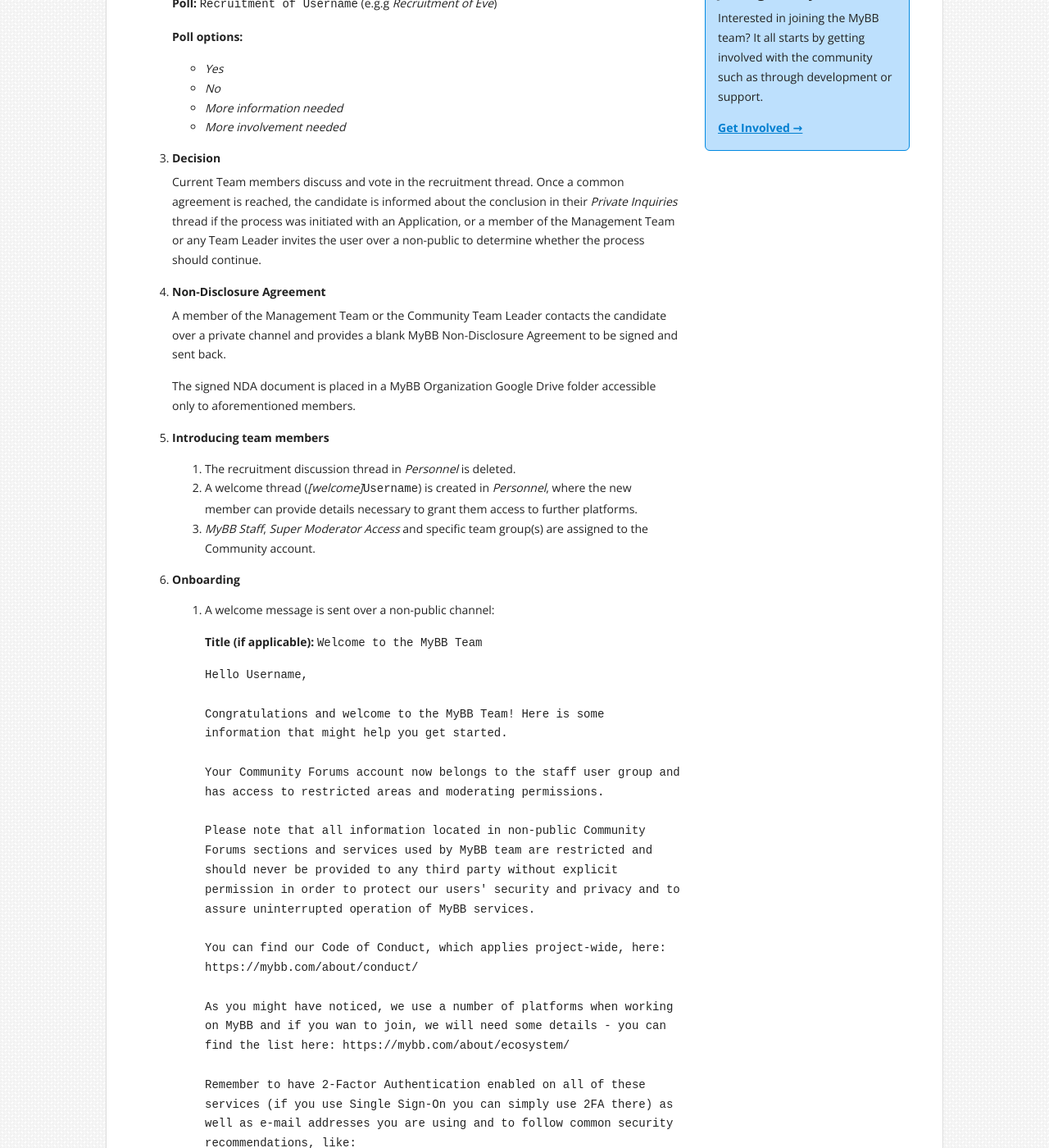
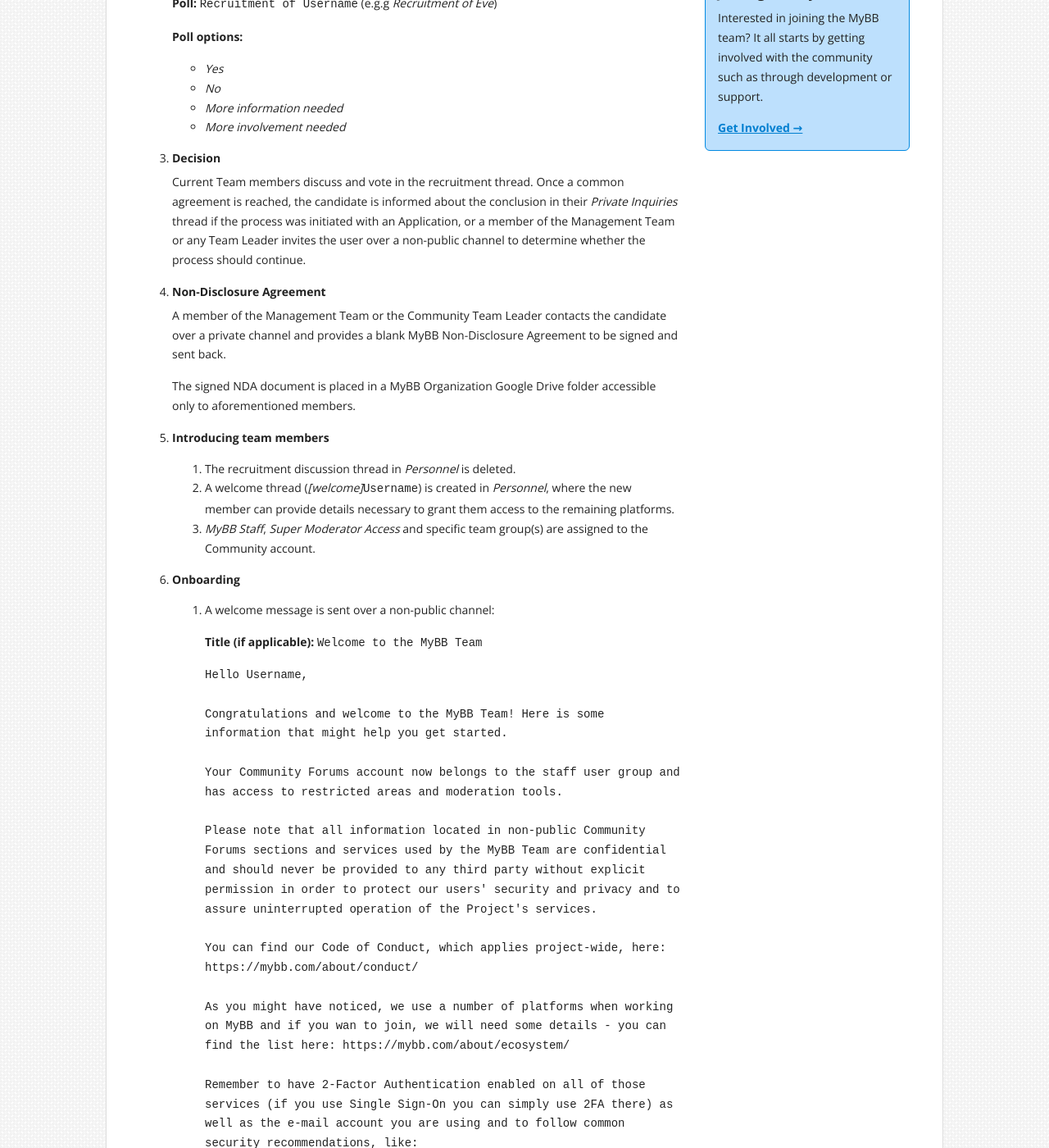
Before and after one commit to mybb/mybb.com, a Jekyll site: the page built from about/team/personnel-management.html, in a window 1280 px wide and 1400 px high, scrolled down 598 px. Shown: the whole window at 82% size. Built offline with Jekyll 4.4.1, drawn with Linux system fonts in a browser that asks for light colours; nearby versions of some CDN libraries; some of the changed text lies outside the part shown.

Commit message:
Personnel Management corrections

````diff
--- a/about/team/personnel-management.html
+++ b/about/team/personnel-management.html
@@ -25,7 +25,7 @@
 ## Adding members
 1. #### Initiation
    - ##### Application
-     A user submits their Team application in the _Private Inquiries_ section on Community Forums.
+     A user submits their Team application in the _Private Inquiries_ section on the Community Forums.
 
    - ##### Invitation
      The Team discusses the proposed invitation of a given Community member.
@@ -43,7 +43,7 @@
    - _More involvement needed_
 
 3. #### Decision
-   Current Team members discuss and vote in the recruitment thread. Once a common agreement is reached, the candidate is informed about the conclusion in their _Private Inquiries_ thread if the process was initiated with an Application, or a member of the Management Team or any Team Leader invites the user over a non-public to determine whether the process should continue.
+   Current Team members discuss and vote in the recruitment thread. Once a common agreement is reached, the candidate is informed about the conclusion in their _Private Inquiries_ thread if the process was initiated with an Application, or a member of the Management Team or any Team Leader invites the user over a non-public channel to determine whether the process should continue.
 
 3. #### Non-Disclosure Agreement
    A member of the Management Team or the Community Team Leader contacts the candidate over a private channel and provides a blank MyBB Non-Disclosure Agreement to be signed and sent back.
@@ -52,7 +52,7 @@
 
 4. #### Introducing team members
    1. The recruitment discussion thread in _Personnel_ is deleted.
-   2. A welcome thread (_[welcome]_`Username`) is created in _Personnel_, where the new member can provide details necessary to grant them access to further platforms.
+   2. A welcome thread (_[welcome]_`Username`) is created in _Personnel_, where the new member can provide details necessary to grant them access to the remaining platforms.
    3. _MyBB Staff_, _Super Moderator Access_ and specific team group(s) are assigned to the Community account.
 
 5. #### Onboarding
@@ -65,27 +65,27 @@
 
       Congratulations and welcome to the MyBB Team! Here is some information that might help you get started.
 
-      Your Community Forums account now belongs to the staff user group and has access to restricted areas and moderating permissions.
+      Your Community Forums account now belongs to the staff user group and has access to restricted areas and moderation tools.
 
-      Please note that all information located in non-public Community Forums sections and services used by MyBB team are restricted and should never be provided to any third party without explicit permission in order to protect our users' security and privacy and to assure uninterrupted operation of MyBB services.
+      Please note that all information located in non-public Community Forums sections and services used by the MyBB Team are confidential and should never be provided to any third party without explicit permission in order to protect our users' security and privacy and to assure uninterrupted operation of the Project's services.
 
       You can find our Code of Conduct, which applies project-wide, here: https://mybb.com/about/conduct/
 
       As you might have noticed, we use a number of platforms when working on MyBB and if you wan to join, we will need some details - you can find the list here: https://mybb.com/about/ecosystem/
 
-      Remember to have 2-Factor Authentication enabled on all of these services (if you use Single Sign-On you can simply use 2FA there) as well as e-mail addresses you are using and to follow common security recommendations, like:
+      Remember to have 2-Factor Authentication enabled on all of those services (if you use Single Sign-On you can simply use 2FA there) as well as the e-mail account you are using and to follow common security recommendations, like:
        - choosing unique, very strong passwords,
        - never using potentially insecure public devices or Internet access points,
        - not leaving your devices unlocked when unattended,
        - keeping your software up to date,
        - using firewall and anti-virus protection (if applicable),
        - looking out for phishing attempts.
-      Changing your password on these services and the MyBB forum, might be a good idea given the extension of permissions.
+      Changing your passwords might be a good idea given the elevation of permissions.
       If you notice anything suspicious, do not hesitate to report it to other MyBB Team members.
 
-      Team-specific tasks are described in https://mybb.com/about/team/groups/
+      Team-specific tasks are described in: https://mybb.com/about/team/groups/
 
-      We have created a thread where you can provide necessary information so that members operating our organizations on additional services and platforms can add you there - you can also use it if you have any questions or feedback:
+      We have created a thread where you can provide necessary information so that Team members operating our organizations on additional services and platforms can add you there - you can also use it if you have any questions or feedback:
       https://...
 
       Have a great day,
@@ -93,7 +93,7 @@
       ```
 
    2. Service operators grant access based on identifiers provided in the Welcome thread.
-   3. The new member is added to https://mybb.com/about/team/ (action noted in the Welcome thread).
+   3. The new member is added to `https://mybb.com/about/team/` (action noted in the Welcome thread).
    4. The new member is added to the Team Spreadsheet (action noted in the Welcome thread).
 
 7. #### End of 3-month probation period
@@ -113,15 +113,15 @@
      A Team member is removed due to inactivity, insufficient quality of input, security risks, conduct-related issues or other concerns, following internal discussion.
 
 2. #### _[Removal]_ thread in _Personnel_
-   A _[Removal]_`Username` thread is created in _Personnel_, providing details on removal.
+   A _[Removal]_`Username` thread is created in _Personnel_, providing details on the removal.
 
-3. #### Permissions & access revocation
-   - Service operators revoke the removed member's permissions and access to services and platforms and execute additional related steps (if any), noting these actions in the Removal thread.
-   - The member is removed from https://mybb.com/about/team/ (action noted in the Removal thread).
-   - The member is archived in the Team Spreadsheet (action noted in the Removal thread).
+3. #### Permissions &amp; access revocation
+   - Service operators revoke the removed member's permissions and access to services and platforms and execute additional related steps (if any), noting these actions in the removal thread.
+   - The member is removed from `https://mybb.com/about/team/` (action noted in the removal thread).
+   - The member is archived in the Team Spreadsheet (action noted in the removal thread).
 
 4. #### Removal information
-   A member of the Management Team or the Community Team Leader contacts the removed member over a non-public channel, providing details on removal.
+   A member of the Management Team or the Community Team Leader contacts the removed member over a non-public channel, providing details on the removal.
 
 {% endcapture %}
 {{ markdown | markdownify }}
````
